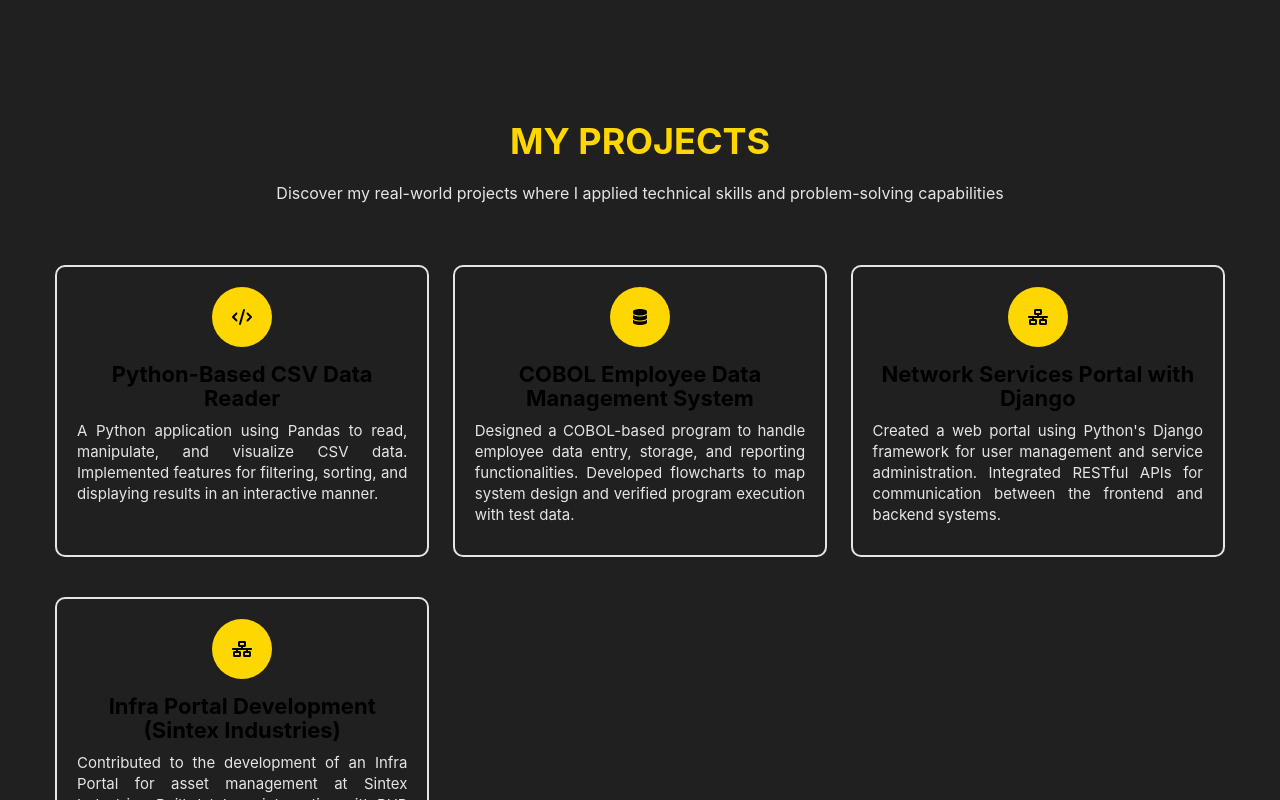
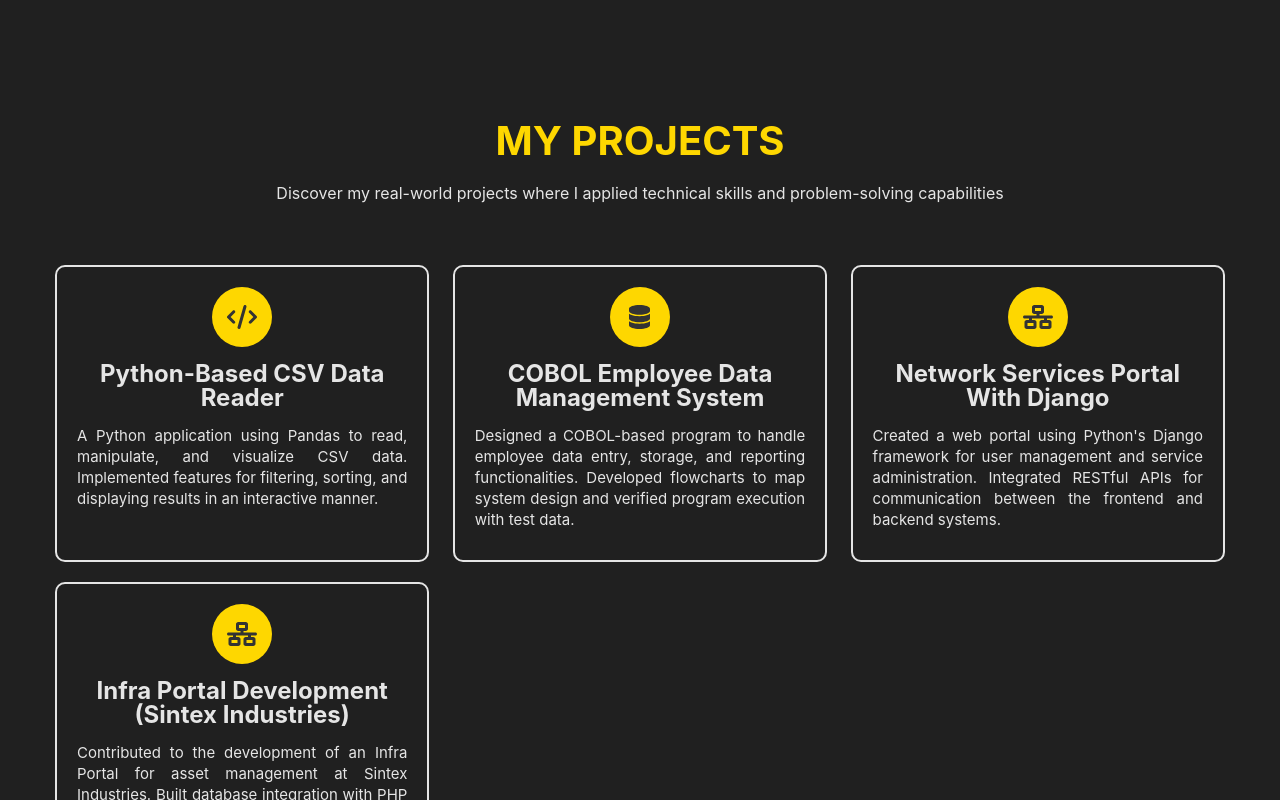
Before and after one commit to mmb0710/Meet-Maheta-Portfolio, a React (Create React App) app: page / in a window 1280 px wide. Shown: the part 1760-2560 px from the top of the page. Built offline with nearby package versions, Linux system fonts and the light colour scheme.

Commit message:
Initial commit with portfolio design and background image

```diff
--- a/src/App.css
+++ b/src/App.css
@@ -413,32 +413,28 @@ profile-photo .img{
 
 
 /*---------------------------Projects---------------------------*/
-
-.project-content {
+.project-content{
   padding: 90px 0;
 }
-
-.project-title {
+.project-title{
   margin-bottom: 60px;
   text-align: center;
 }
-
-.project-title h4 {
+.project-title h4{
   text-transform: uppercase;
-  font-size: 36px;
+  font-size: 40px;
   line-height: 40px;
   color: #fed700;
   margin-bottom: 20px;
 }
 
 .project-content .project {
-  padding: 20px;
+  position: relative;
+  padding: 20px; /* Reduced padding for more compact content */
   border: 2px solid #e5e5e5;
   border-radius: 10px;
   text-align: center;
-  transition: 0.3s;
-  flex-basis: 32%;
-  margin-bottom: 20px;
+  transition: .3s;
 }
 
 .project-content .project:hover {
@@ -446,7 +442,7 @@ profile-photo .img{
 }
 
 .icon-wrapper {
-  background-color: #fed700;
+  background-color: #fed700; /* Circle background color */
   width: 60px;
   height: 60px;
   border-radius: 50%;
@@ -456,33 +452,63 @@ profile-photo .img{
   margin: 0 auto 15px auto;
 }
 
+.project-icon {
+  color: #333; /* Icon color */
+  font-size: 24px; /* Icon size */
+}
+
 .project h4 {
-  font-size: 22px;
+  font-size: 22px; /* Slightly smaller font for headings */
   margin: 10px 0;
 }
 
 .project p {
-  font-size: 15px;
+  font-size: 15px; /* Adjusted font size for compactness */
   color: #e5e5e5;
-  line-height: 1.4;
-  margin: 10px 0;
+  line-height: 1.4; /* Adjusted line-height for better text compactness */
+  margin: 10px 0; /* Margin adjustment for spacing between paragraphs */
   text-align: justify;
 }
 
-.project-title p {
+.project-title p{
   color: #e5e5e5;
 }
-
-.projects {
+.projects{
   display: flex;
   justify-content: space-between;
   flex-wrap: wrap;
-  gap: 20px;
+  gap: 20px; /* Added gap between project cards */
 }
-
+.project {
+    color: #e5e5e5;
+    border: 2px solid #e5e5e5;
+    border-radius: 10px;
+    width: 100%;
+    max-width: 32%; /* Ensures the project boxes maintain a consistent width */
+    position: relative;
+    padding: 20px; /* Reduced padding */
+    text-align: center;
+    flex-basis: 32%;
+    transition: .3s;
+}
+.project i {
+  background-color: #fed700;
+  width: 60px;
+  height: 60px;
+  color: #333;
+  font-size: 26px;
+  line-height: 60px;
+  border-radius: 50%;
+}
+.project h4 {
+  font-size: 24px;
+  text-transform: capitalize;
+  margin: 15px 0;
+}
 .project:hover {
   border-color: #fed700;
 }
+
 /*---------------------------Footer---------------------------*/
 .footer {
     max-width: 950px;
@@ -546,12 +572,23 @@ profile-photo .img{
     font-size: 16px;
   }
 
+  /* Make education and internship cards stack vertically */
+  .education-content .row {
+    flex-direction: column;
+    gap: 20px;
+  }
+
+  .education-content .education,
+  .education-content .internship {
+    flex-basis: 100%;
+    max-width: 100%;
+    margin-bottom: 20px;
+  }
+
   .footer {
     padding: 10px;
   }
 }
-
-
 
 /* tablet layout */
 @media only screen and (min-width:768px) and (max-width:999px){
```
